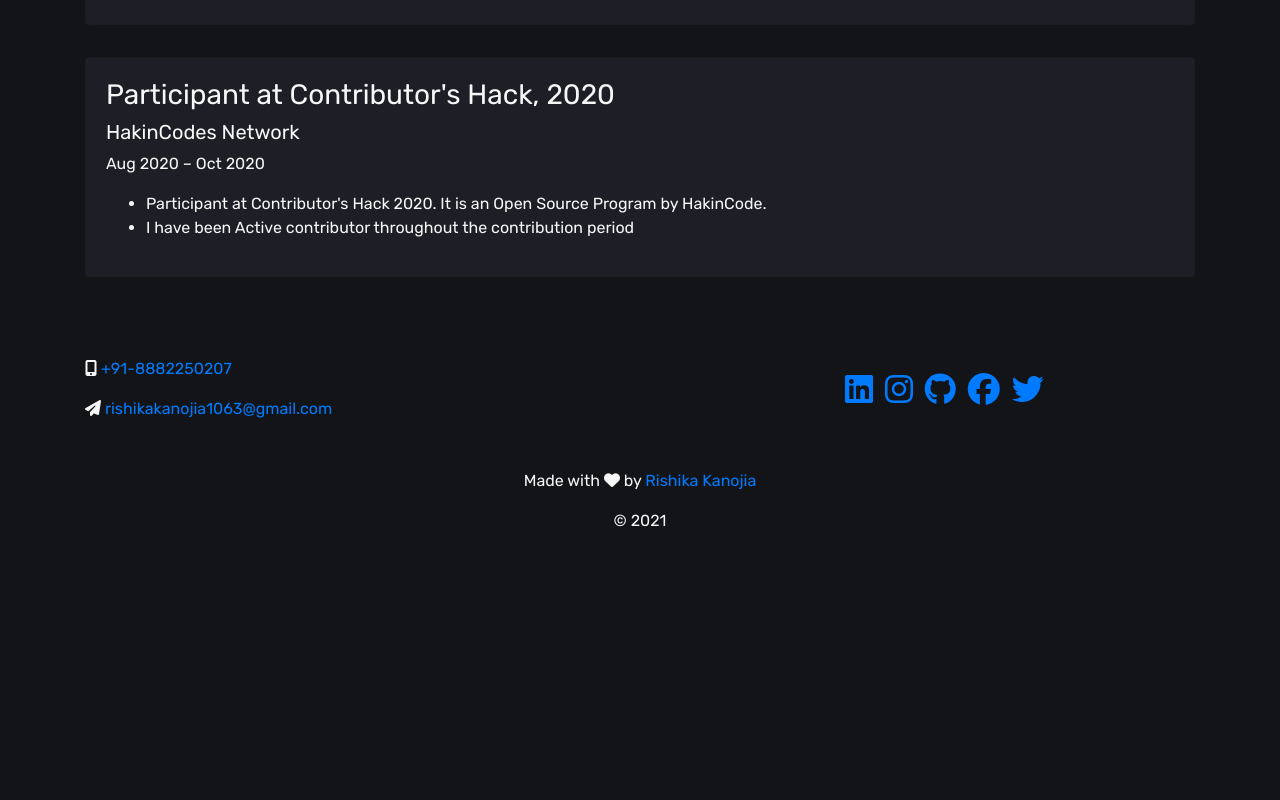
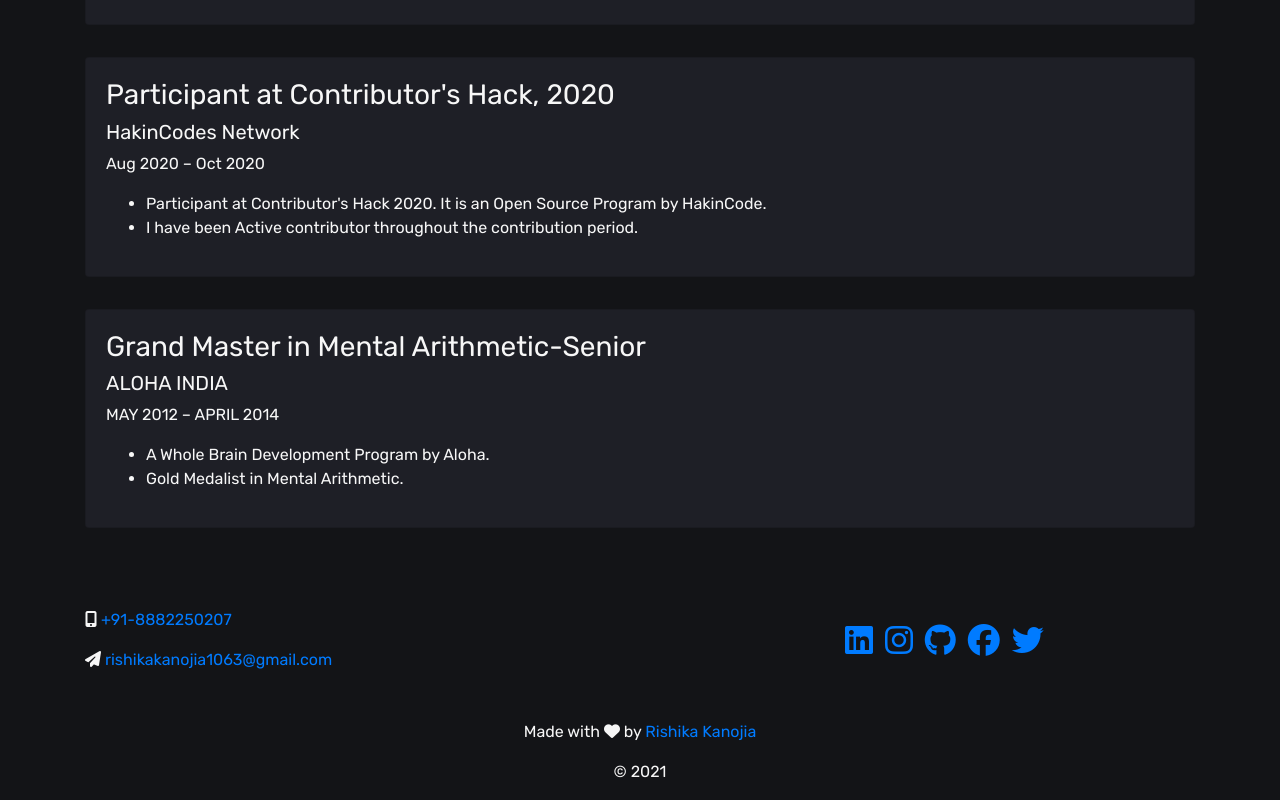
Before and after one commit to Rishikakanojia/Rishikakanojia.github.io, a plain HTML site: page index.html in a window 1280 px wide. Shown: the part 3848-4648 px from the top of the page. Before the commit the page ends 4397 px from the top, so only its background shows below. Drawn offline with nearby package versions, Linux system fonts and the light colour scheme.

Commit message:
ADDED ONE MORE EXP.

```diff
--- a/index.html
+++ b/index.html
@@ -313,7 +313,24 @@
 
                             <ul>
                                 <li>Participant at Contributor's Hack 2020. It is an Open Source Program by HakinCode.</li>
-                                <li>I have been Active contributor throughout the contribution period</li>
+                                <li>I have been Active contributor throughout the contribution period.</li>
+                            </ul>
+                        </div>
+                    </div>
+                </div>
+            </div>
+
+            <div class="row py-3">
+                <div class="col-md-12">
+                    <div class="card">
+                        <div class="card-body">
+                            <h3>Grand Master in Mental Arithmetic-Senior</h3>
+                            <h5>ALOHA INDIA </h5>
+                            <p>MAY 2012 – APRIL 2014</p>
+
+                            <ul>
+                                <li>A Whole Brain Development Program by Aloha.</li>
+                                <li>Gold Medalist in Mental Arithmetic.</li>
                             </ul>
                         </div>
                     </div>
```
